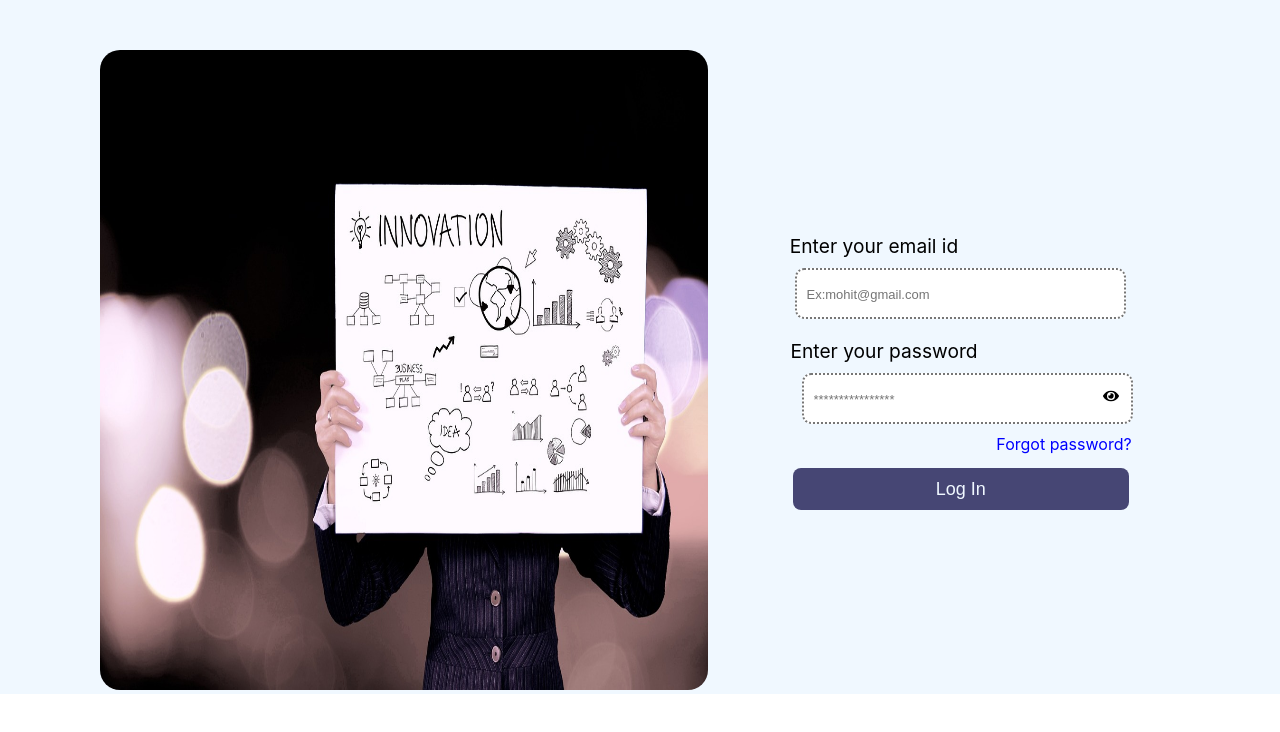
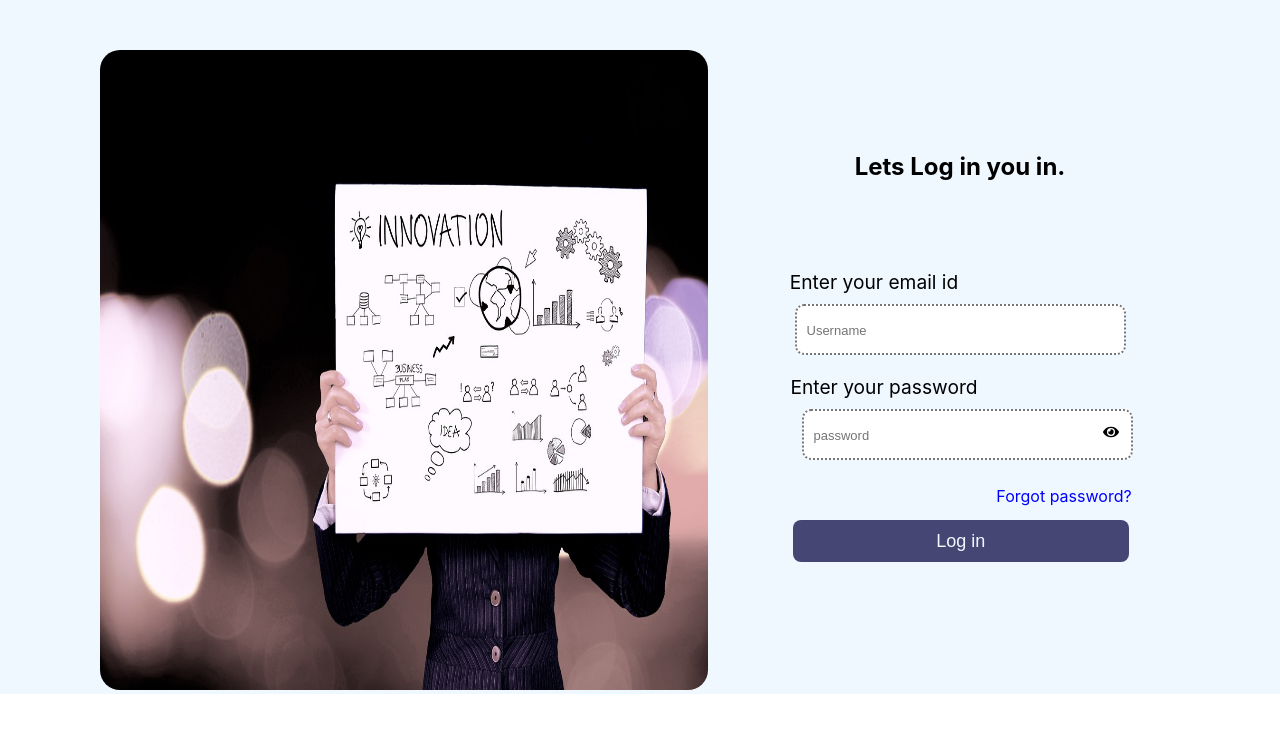
Before and after one commit to mohitkg01/ecommercewebsite, a React (Create React App) app: page / in a window 1280 px wide. Shown: the top 732 px of the page. Built offline with nearby package versions, Linux system fonts and the light colour scheme.

Commit message:
yup react form validater added

```diff
--- a/src/pages/login/Login.jsx
+++ b/src/pages/login/Login.jsx
@@ -5,6 +5,14 @@ import img from '../../assets/img.jpg';
 import {useNavigate} from "react-router-dom";
 // import axios from 'axios';
 import toast, { Toaster } from 'react-hot-toast';
+import { useForm } from "react-hook-form";
+import { yupResolver } from "@hookform/resolvers/yup";
+import * as yup from "yup";
+
+const schema = yup.object().shape({
+  username: yup.string().default('emilys').required("corret your username to emilys"),
+  password: yup.string().min(8).max(32).required("password must be at least 8 characters"),
+});
 
 const Login = () => {
     const [emailIn,setEmail]=useState("");
@@ -13,7 +21,9 @@ const Login = () => {
     const [type,setType]=useState('password');
     const navigate = useNavigate();
 
-
+  const { register, handleSubmit, formState: { errors } } = useForm({
+    resolver: yupResolver(schema),
+  });
 //getting data
 // const em=localStorage.getItem("email");
 // const email=JSON.parse(em);
@@ -49,7 +59,7 @@ const success=()=>{
   toast.success("Login succesful")
 };
 
-const loginHandler=async ()=>{
+  const onSubmitHandler =async ()=>{
     const res= await fetch('https://dummyjson.com/auth/login', {
         method: 'POST',
         headers: { 'Content-Type': 'application/json' },
@@ -107,7 +117,6 @@ const loginHandler=async ()=>{
 const handleForgot=()=>{
     navigate("/forgot");
 }
-
   return (
     <div className='main'>
     <div className="page">
@@ -115,7 +124,7 @@ const handleForgot=()=>{
         <img src={img} alt="" />
     </div>
     <div className="input">
-    <form action="">
+    {/* <form action="">
             <div className='email'>
                 <label htmlFor="" >Enter your email id </label> <br />
                 <input class='in' type="text" placeholder='Ex:mohit@gmail.com'  value={emailIn} onChange={(e)=> setEmail(e.target.value)}/>
@@ -125,12 +134,36 @@ const handleForgot=()=>{
                 <input className='in' type={type} placeholder='****************' value={passwordIn} onChange={(e)=> setPassword(e.target.value)}  />
                 <span className='pass' onClick={passwordVisible}>{showPassword ? <FaEyeSlash /> : <FaEye />}  </span>
             </div>
-    </form >
-    <div className='btn'>
+    </form > */}
+          <form onSubmit={handleSubmit(onSubmitHandler)}>
+            <h2>Lets Log in you in.</h2>
+            <br />
+            <div className='email'>
+              <label htmlFor="" >Enter your email id </label><br />
+              <input className='in' {...register("username")} placeholder="Username" type="text" value={emailIn} onChange={(e) => setEmail(e.target.value)} required />
+            <p>{errors.username?.message}</p>
+            </div>
+            <div className='password'>
+              <label htmlFor="">Enter your password</label><br />
+              <input className='in'
+              {...register("password")}
+              placeholder="password"
+                value={passwordIn}
+                type={type} onChange={(e) => setPassword(e.target.value)}
+              required
+            />
+              <span className='pass' onClick={passwordVisible}>{showPassword ? <FaEyeSlash /> : <FaEye />}  </span>
+            <p>{errors.password?.message}</p>
+            </div>
+            <div className='btn'>
+              <span className="fg" onClick={handleForgot} title='click to reset your password'>Forgot password?</span>
+            <button type="submit">Log in</button>
+            </div>
+          </form>
+    {/* <div className='btn'>
     <span className="fg"onClick={handleForgot} title='click to reset your password'>Forgot password?</span>
     <button onClick={loginHandler}>Log In</button>
-
-    </div>
+    </div> */}
     </div>
     </div>
       <Toaster />
```
